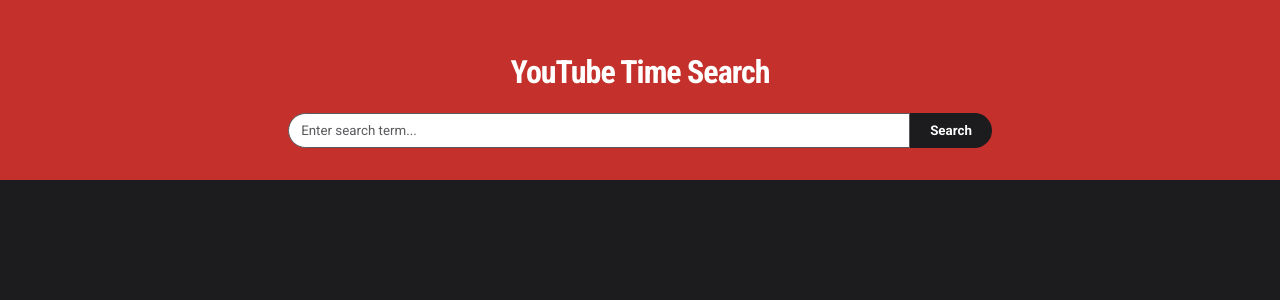
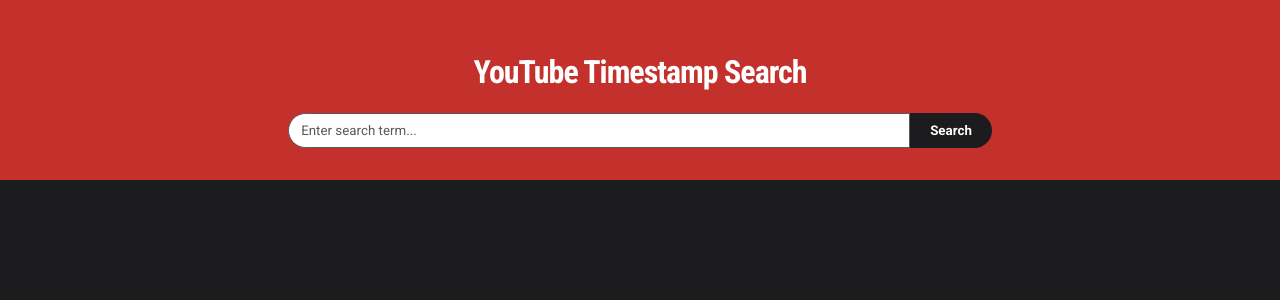
Before and after one commit to prajwaliyer/NavGPT, a Flask app: page / in a window 1280 px wide. Shown: the top 300 px of the page. Run offline with Flask 2, Linux system fonts and the light colour scheme; some libraries are stand-ins or nearby versions.

Commit message:
Changed name

```diff
--- a/templates/index.html
+++ b/templates/index.html
@@ -14,7 +14,7 @@
 </head>
 <body>
     <div class="header">
-        <h1>YouTube Time Search</h1>
+        <h1>YouTube Timestamp Search</h1>
     <form action="/search" method="get">
         <input type="text" id="query" name="query" placeholder="Enter search term..." value="{{ query|default('', true) }}">
         <button type="submit">Search</button>
```
